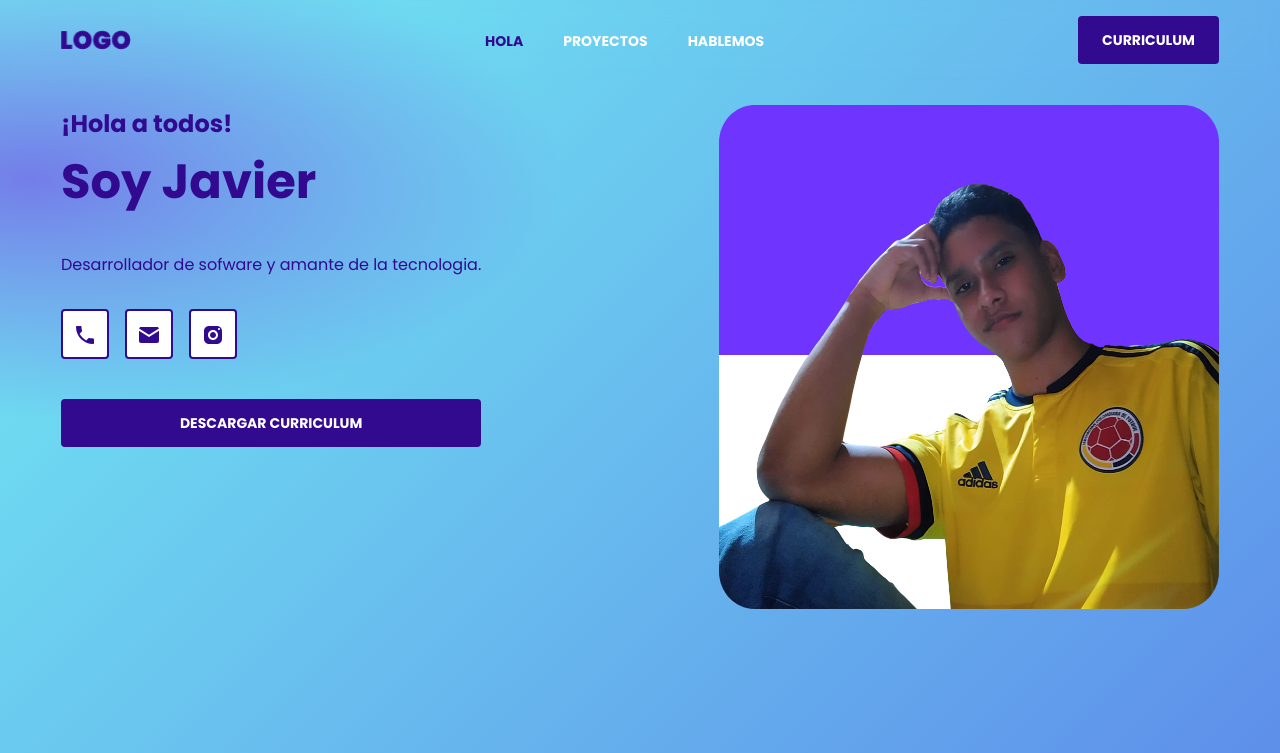
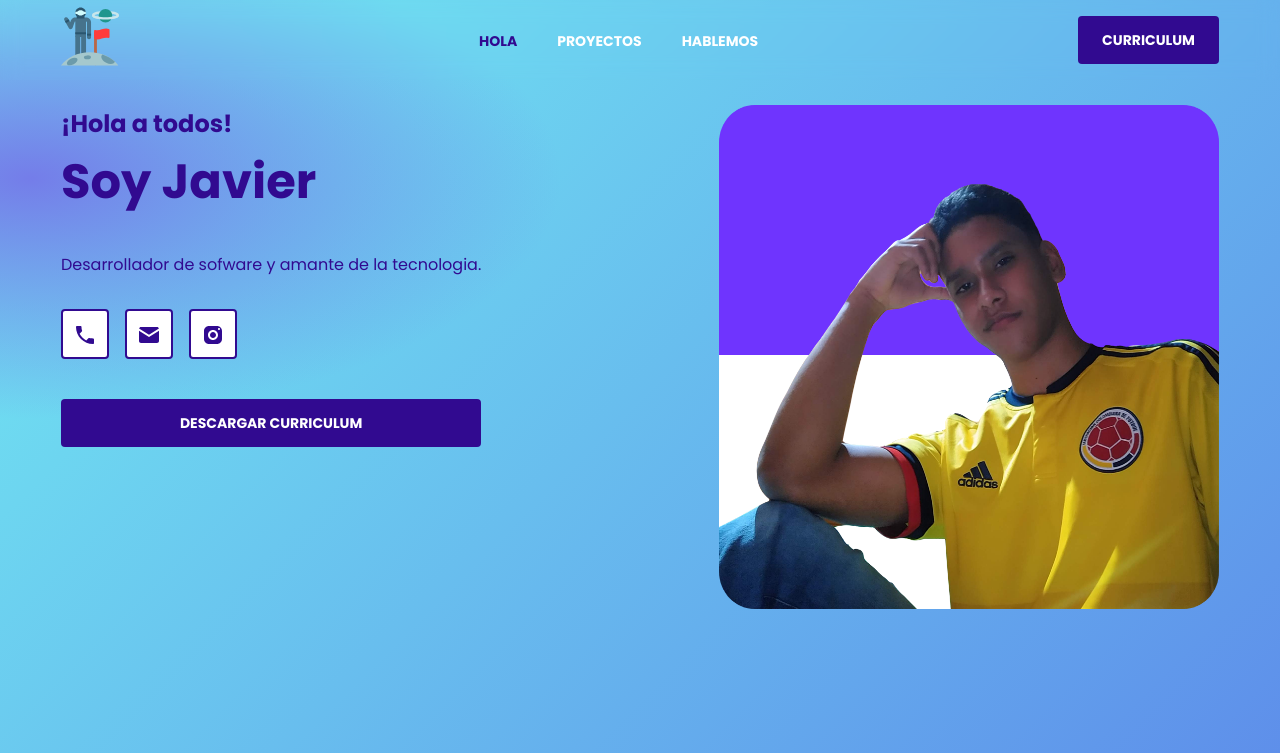
Before and after one commit to Javi-xander/PortafolioJavi, a plain HTML site: page index.html in a window 1280 px wide. Shown: the top 753 px of the page. Drawn offline with Linux system fonts and the light colour scheme.

Commit message:
Update index.html

```diff
--- a/index.html
+++ b/index.html
@@ -13,7 +13,7 @@
   <header class="header">
     <div class="wrapper">
       <div class="header-content">
-        <img src="./images/logo.png" width="70" height="20" alt="logo muy bonito">
+        <a href="index.html"><img src="./images/logo.svg" width="58" height="65" alt="astronauta"></a>
         <nav class="menu" aria-label="main-navigation">
           <ul>
             <li>
```
